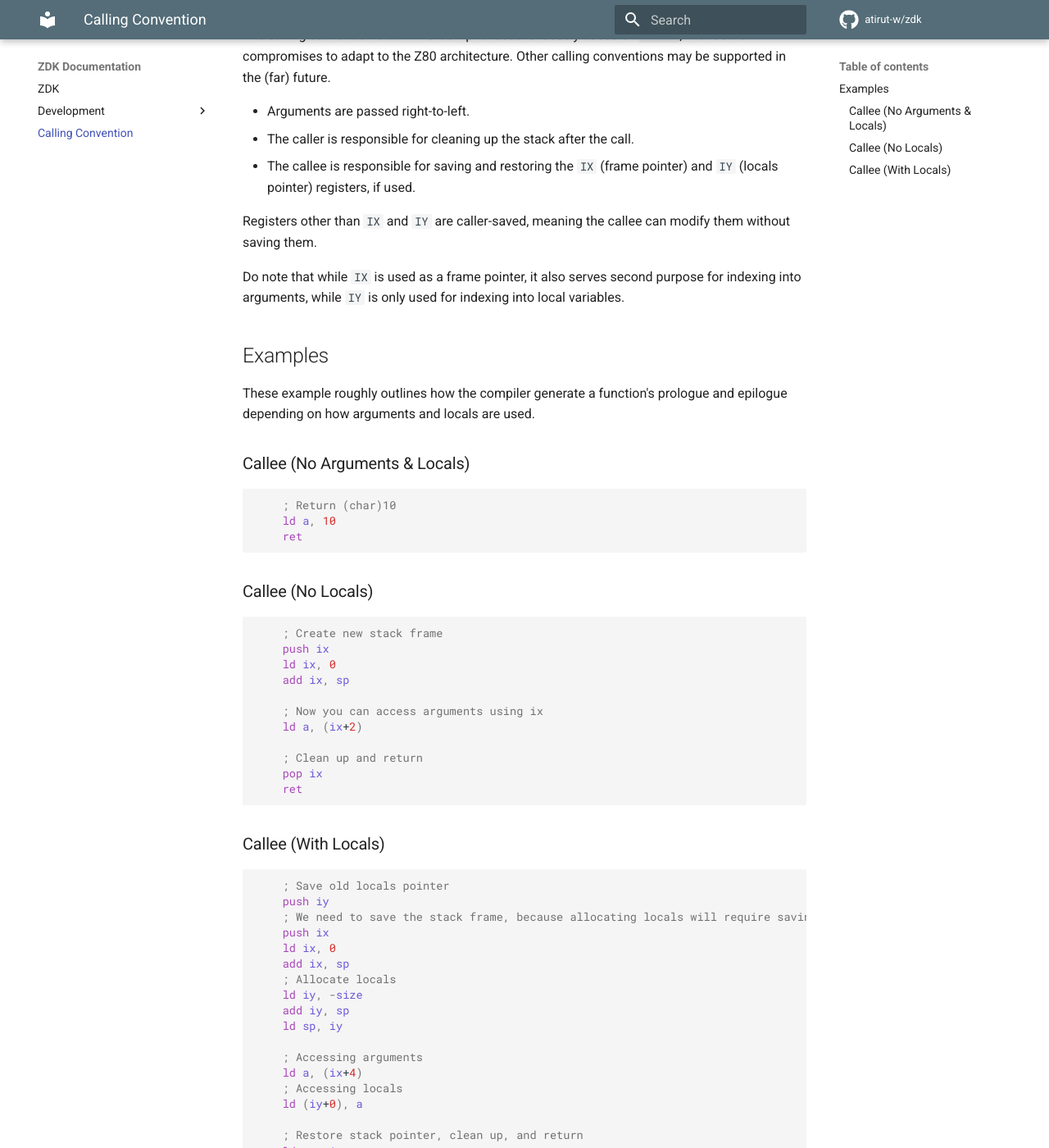
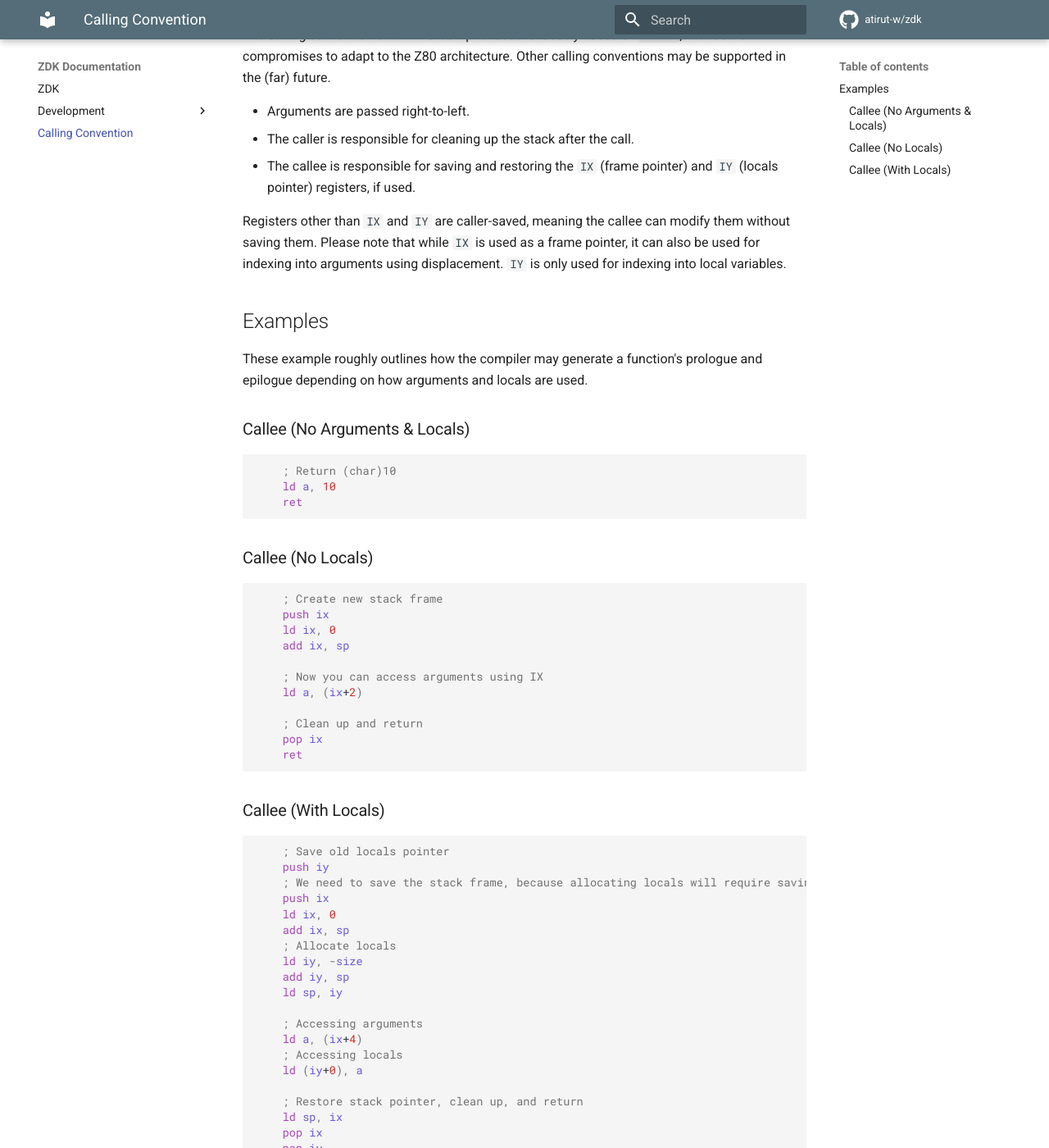
Before and after one commit to atirut-w/zdk, an MkDocs documentation site: the page built from docs/calling-convention.md, in a window 1280 px wide and 1400 px high, scrolled down 253 px. Shown: the whole window at 82% size. Built offline with MkDocs 1.6.1 and Material for MkDocs 9.7.7, drawn with Linux system fonts in a browser that asks for light colours; comment, search, counter and statistics services are not loaded.

Commit message:
docs: reword calling convention doc

````diff
--- a/docs/calling-convention.md
+++ b/docs/calling-convention.md
@@ -9,12 +9,10 @@ The calling convention the ZDK C Compiler uses is loosely based on [`cdecl`](htt
 - The caller is responsible for cleaning up the stack after the call.
 - The callee is responsible for saving and restoring the `IX` (frame pointer) and `IY` (locals pointer) registers, if used.
 
-Registers other than `IX` and `IY` are caller-saved, meaning the callee can modify them without saving them.
-
-Do note that while `IX` is used as a frame pointer, it also serves second purpose for indexing into arguments, while `IY` is only used for indexing into local variables.
+Registers other than `IX` and `IY` are caller-saved, meaning the callee can modify them without saving them. Please note that while `IX` is used as a frame pointer, it can also be used for indexing into arguments using displacement. `IY` is only used for indexing into local variables.
 
 ## Examples
-These example roughly outlines how the compiler generate a function's prologue and epilogue depending on how arguments and locals are used.
+These example roughly outlines how the compiler may generate a function's prologue and epilogue depending on how arguments and locals are used.
 
 ### Callee (No Arguments & Locals)
 ```asm
@@ -30,7 +28,7 @@ These example roughly outlines how the compiler generate a function's prologue a
     ld ix, 0
     add ix, sp
 
-    ; Now you can access arguments using ix
+    ; Now you can access arguments using IX
     ld a, (ix+2)
 
     ; Clean up and return
@@ -42,7 +40,7 @@ These example roughly outlines how the compiler generate a function's prologue a
 ```asm
     ; Save old locals pointer
     push iy
-    ; We need to save the stack frame, because allocating locals will require saving where it was into ix
+    ; We need to save the stack frame, because allocating locals will require saving where SP was into IX
     push ix
     ld ix, 0
     add ix, sp
````
